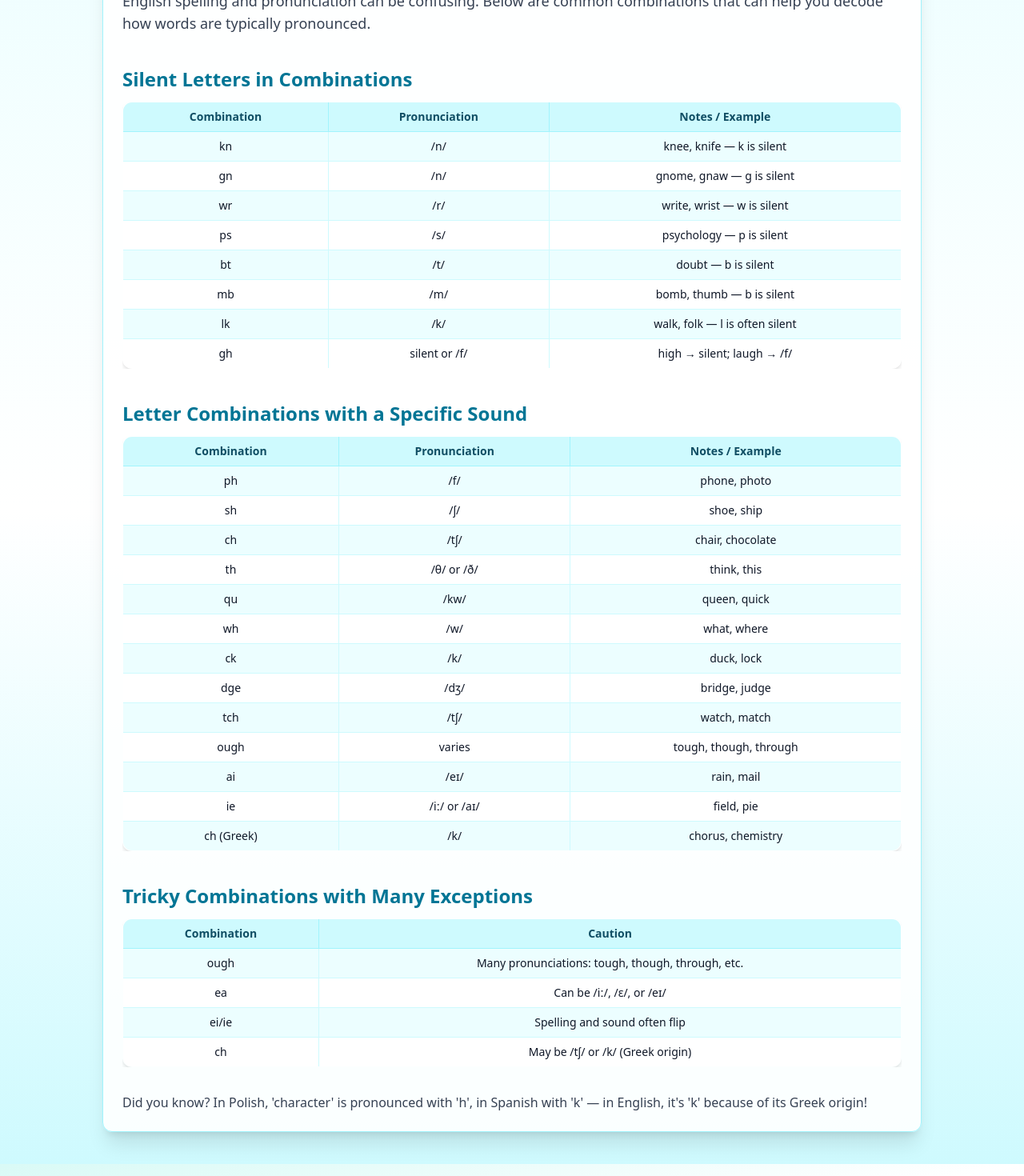
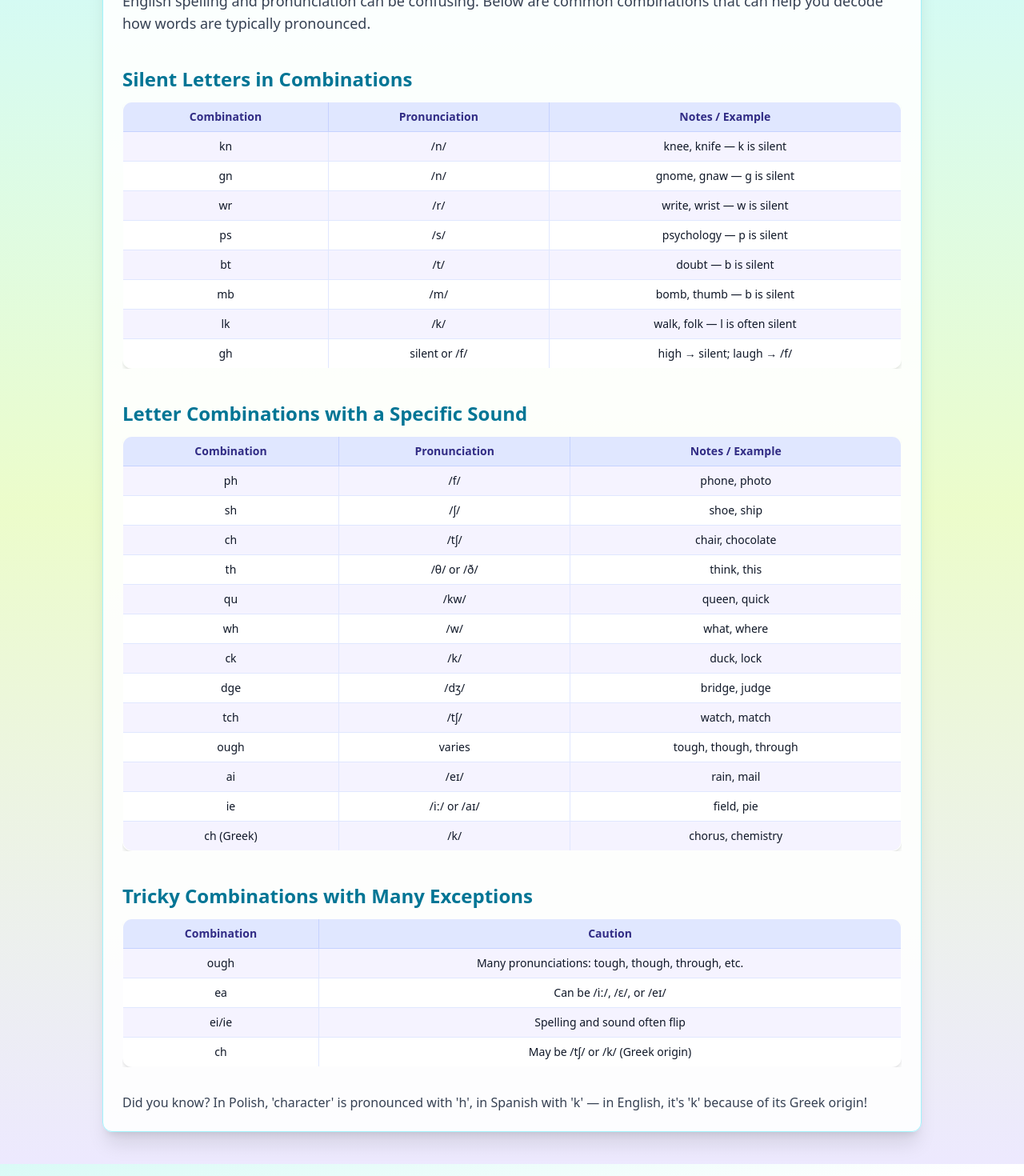
Before and after one commit to Ania58/Pronunciation-App-Frontend, a React (Vite) app: page /pronunciation-patterns in a window 1280 px wide. Shown: the part 320-1790 px from the top of the page at 80% size. Built offline with nearby package versions, Linux system fonts and the light colour scheme; no server answers.

Commit message:
Style: Update Pronunciation Patterns table colors to match cyan-lime-indigo-violet palette

```diff
--- a/src/pages/PronunciationPatternsPage.tsx
+++ b/src/pages/PronunciationPatternsPage.tsx
@@ -27,7 +27,7 @@ export default function PronunciationPatternsPage() {
   return (
     <>
       <Header />
-      <div className="min-h-screen bg-gradient-to-b from-cyan-50 via-white to-cyan-100 px-4 py-10 flex flex-col items-center animate-fade-in">
+      <div className="min-h-screen bg-gradient-to-b from-cyan-100 via-lime-100 to-violet-100 px-4 py-10 flex flex-col items-center animate-fade-in">
         <div className="w-full max-w-5xl bg-white/90 border border-cyan-200 rounded-xl shadow-xl p-6 transition-transform hover:scale-[1.01] duration-300">
           <div className="flex justify-between items-center mb-4">
             <button
@@ -49,19 +49,19 @@ export default function PronunciationPatternsPage() {
           </h2>
           <div className="overflow-x-auto mb-8">
             <table className="min-w-full border border-cyan-200 text-sm rounded-xl shadow-md overflow-hidden">
-              <thead className="bg-cyan-100 text-cyan-900">
+              <thead className="bg-indigo-100 text-indigo-900">
                 <tr>
-                  <th className="border border-cyan-200 px-4 py-2">{t('patterns.combination')}</th>
-                  <th className="border border-cyan-200 px-4 py-2">{t('patterns.pronunciation')}</th>
-                  <th className="border border-cyan-200 px-4 py-2">{t('patterns.notes')}</th>
+                  <th className="border border-indigo-200 px-4 py-2">{t('patterns.combination')}</th>
+                  <th className="border border-indigo-200 px-4 py-2">{t('patterns.pronunciation')}</th>
+                  <th className="border border-indigo-200 px-4 py-2">{t('patterns.notes')}</th>
                 </tr>
               </thead>
               <tbody>
                 {silentCombos.map((row, index) => (
-                  <tr key={index} className="even:bg-white odd:bg-cyan-50 hover:bg-cyan-100 transition">
-                    <td className="border border-cyan-100 px-4 py-2 text-center">{row.combo}</td>
-                    <td className="border border-cyan-100 px-4 py-2 text-center">{row.sound}</td>
-                    <td className="border border-cyan-100 px-4 py-2 text-center">{row.example}</td>
+                  <tr key={index} className="even:bg-white odd:bg-violet-50 hover:bg-lime-100 transition">
+                    <td className="border border-indigo-100 px-4 py-2 text-center">{row.combo}</td>
+                    <td className="border border-indigo-100 px-4 py-2 text-center">{row.sound}</td>
+                    <td className="border border-indigo-100 px-4 py-2 text-center">{row.example}</td>
                   </tr>
                 ))}
               </tbody>
@@ -73,19 +73,19 @@ export default function PronunciationPatternsPage() {
           </h2>
           <div className="overflow-x-auto mb-8">
             <table className="min-w-full border border-cyan-200 text-sm rounded-xl shadow-md overflow-hidden">
-              <thead className="bg-cyan-100 text-cyan-900">
+              <thead className="bg-indigo-100 text-indigo-900">
                 <tr>
-                  <th className="border border-cyan-200 px-4 py-2">{t('patterns.combination')}</th>
-                  <th className="border border-cyan-200 px-4 py-2">{t('patterns.pronunciation')}</th>
-                  <th className="border border-cyan-200 px-4 py-2">{t('patterns.notes')}</th>
+                  <th className="border border-indigo-200 px-4 py-2">{t('patterns.combination')}</th>
+                  <th className="border border-indigo-200 px-4 py-2">{t('patterns.pronunciation')}</th>
+                  <th className="border border-indigo-200 px-4 py-2">{t('patterns.notes')}</th>
                 </tr>
               </thead>
               <tbody>
                 {soundCombos.map((row, index) => (
-                  <tr key={index} className="even:bg-white odd:bg-cyan-50 hover:bg-cyan-100 transition">
-                    <td className="border border-cyan-100 px-4 py-2 text-center">{row.combo}</td>
-                    <td className="border border-cyan-100 px-4 py-2 text-center">{row.sound}</td>
-                    <td className="border border-cyan-100 px-4 py-2 text-center">{row.example}</td>
+                  <tr key={index} className="even:bg-white odd:bg-violet-50 hover:bg-lime-100 transition">
+                    <td className="border border-indigo-100 px-4 py-2 text-center">{row.combo}</td>
+                    <td className="border border-indigo-100 px-4 py-2 text-center">{row.sound}</td>
+                    <td className="border border-indigo-100 px-4 py-2 text-center">{row.example}</td>
                   </tr>
                 ))}
               </tbody>
@@ -97,17 +97,17 @@ export default function PronunciationPatternsPage() {
           </h2>
           <div className="overflow-x-auto mb-8">
             <table className="min-w-full border border-cyan-200 text-sm rounded-xl shadow-md overflow-hidden">
-              <thead className="bg-cyan-100 text-cyan-900">
+              <thead className="bg-indigo-100 text-indigo-900">
                 <tr>
-                  <th className="border border-cyan-200 px-4 py-2">{t('patterns.combination')}</th>
-                  <th className="border border-cyan-200 px-4 py-2">{t('patterns.caution')}</th>
+                  <th className="border border-indigo-200 px-4 py-2">{t('patterns.combination')}</th>
+                  <th className="border border-indigo-200 px-4 py-2">{t('patterns.caution')}</th>
                 </tr>
               </thead>
               <tbody>
                 {cautionCombos.map((row, index) => (
-                  <tr key={index} className="even:bg-white odd:bg-cyan-50 hover:bg-cyan-100 transition">
-                    <td className="border border-cyan-100 px-4 py-2 text-center">{row.combo}</td>
-                    <td className="border border-cyan-100 px-4 py-2 text-center">{row.warning}</td>
+                  <tr key={index} className="even:bg-white odd:bg-violet-50 hover:bg-lime-100 transition">
+                    <td className="border border-indigo-100 px-4 py-2 text-center">{row.combo}</td>
+                    <td className="border border-indigo-100 px-4 py-2 text-center">{row.warning}</td>
                   </tr>
                 ))}
               </tbody>
```
